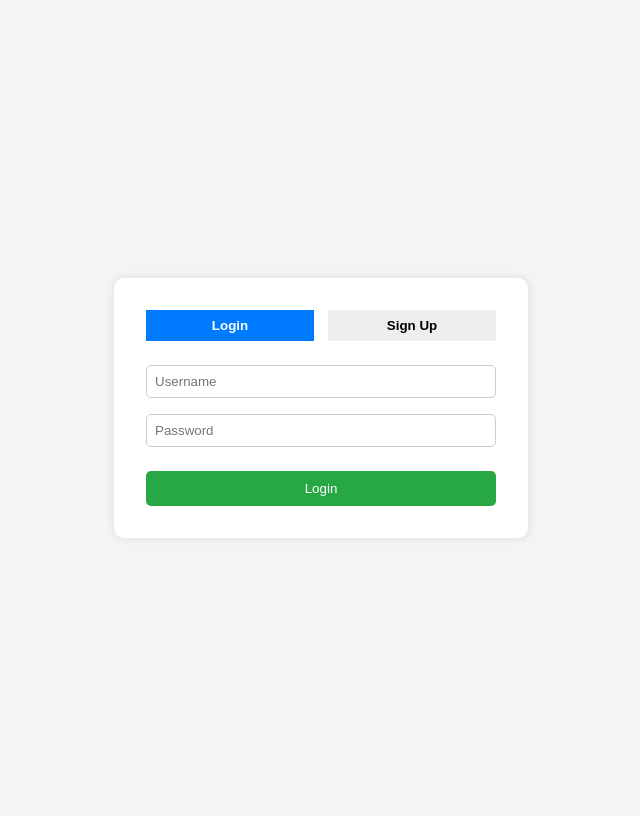
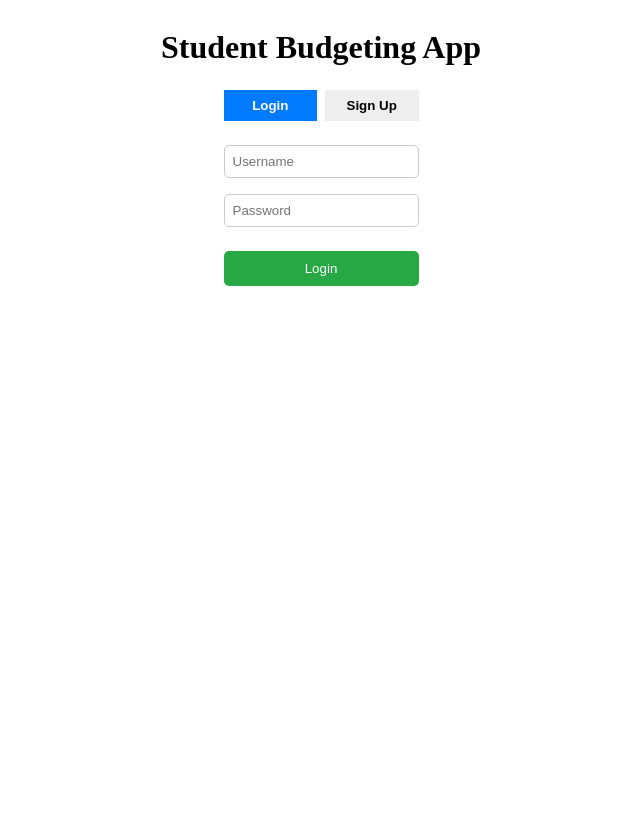
Before and after one commit to FalangCodes/djangoProject, a Django app: page / in a window 1280 px wide. Shown: the whole page, without its empty margins (319-959 px from the left). After the commit the page ends 286 px from the top, so only its background shows below. Run offline with Django 5.2, Linux system fonts and the light colour scheme.

Commit message:
final push

```diff
--- a/pages/static/pages/css/login_signup.css
+++ b/pages/static/pages/css/login_signup.css
@@ -1,18 +1,16 @@
-body {
-    font-family: Arial, sans-serif;
-    background: #f4f4f4;
-    display: flex;
-    justify-content: center;
-    align-items: center;
-    height: 100vh;
-  }
-  .container {
-    background: white;
-    padding: 2rem;
-    border-radius: 10px;
-    box-shadow: 0 0 10px rgba(0,0,0,0.1);
-    width: 350px;
-  }
+.page-wrapper {
+  display: flex;
+  flex-direction: column;
+  align-items: center;
+  width: 100%;
+}
+
+.app-title {
+  text-align: center;
+  font-size: 2rem;
+  margin-bottom: 1.5rem;
+}
+
   .toggle-btns {
     display: flex;
     justify-content: space-between;
--- a/pages/templates/dashboard.html
+++ b/pages/templates/dashboard.html
@@ -11,7 +11,12 @@
 <body>
   <header>
     <h1>Hi, {{ request.user.username }}</h1>
+    <form method="post" action="{% url 'logout' %}">
+      {% csrf_token %}
+      <button type="submit" class="custom-btn">Log Out</button>
+    </form>
   </header>
+
 
   <section class="balance-box">
     <div class="balance-item">
--- a/pages/templates/login_signup.html
+++ b/pages/templates/login_signup.html
@@ -9,6 +9,9 @@
 </head>
 
 <body>
+  <div class="page-wrapper">
+    <h1 class="app-title">Student Budgeting App</h1>
+
     <div class="container">
       <div class="toggle-btns">
         <button id="show-login" class="active">Login</button>
@@ -31,6 +34,7 @@
         <button type="submit">Sign Up</button>
       </form>
     </div>
+  </div>
 
   <script>
     const loginBtn = document.getElementById("show-login");
@@ -52,5 +56,7 @@
       loginForm.classList.remove("active");
     }
   </script>
+
 </body>
+
 </html>
```
Also changed, not shown: pages/static/pages/css/dashboard.css (+18 -1 lines), db.sqlite3. Lines whose indentation alone changed are shown as unchanged.
